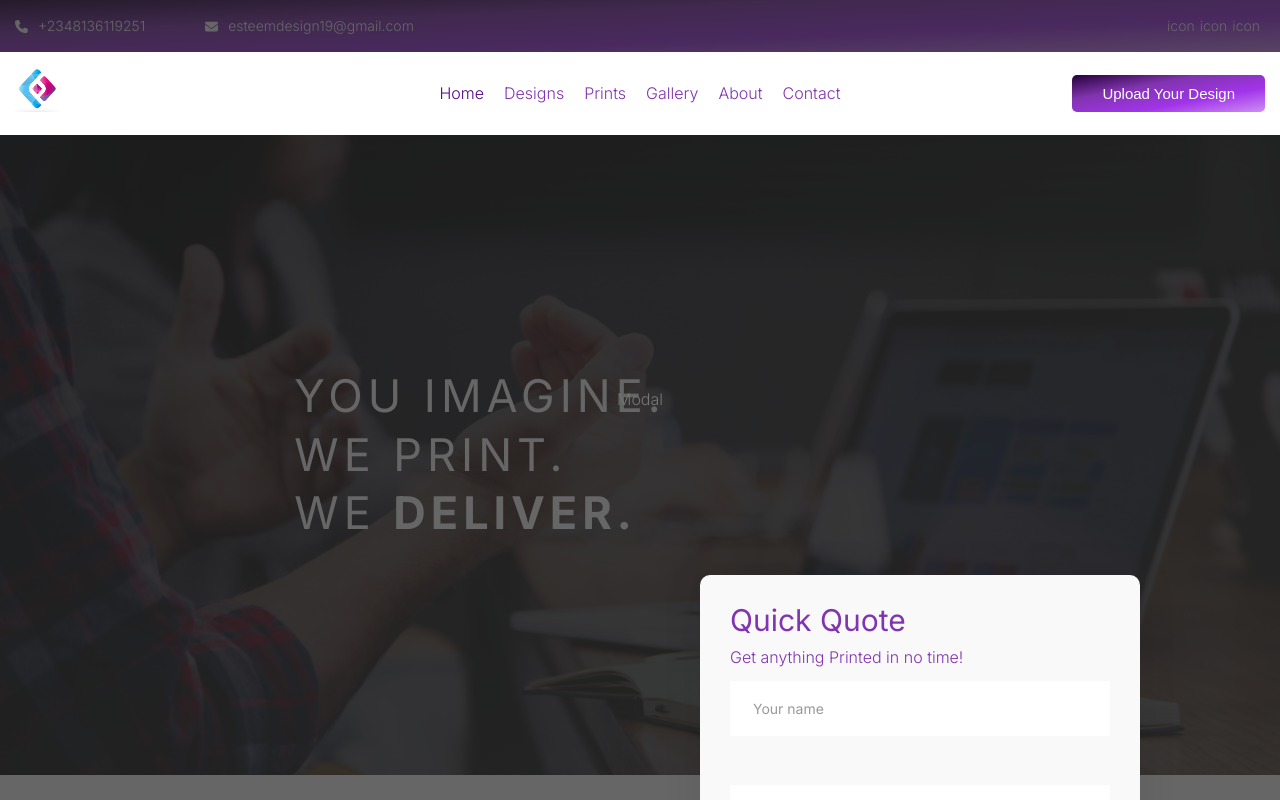
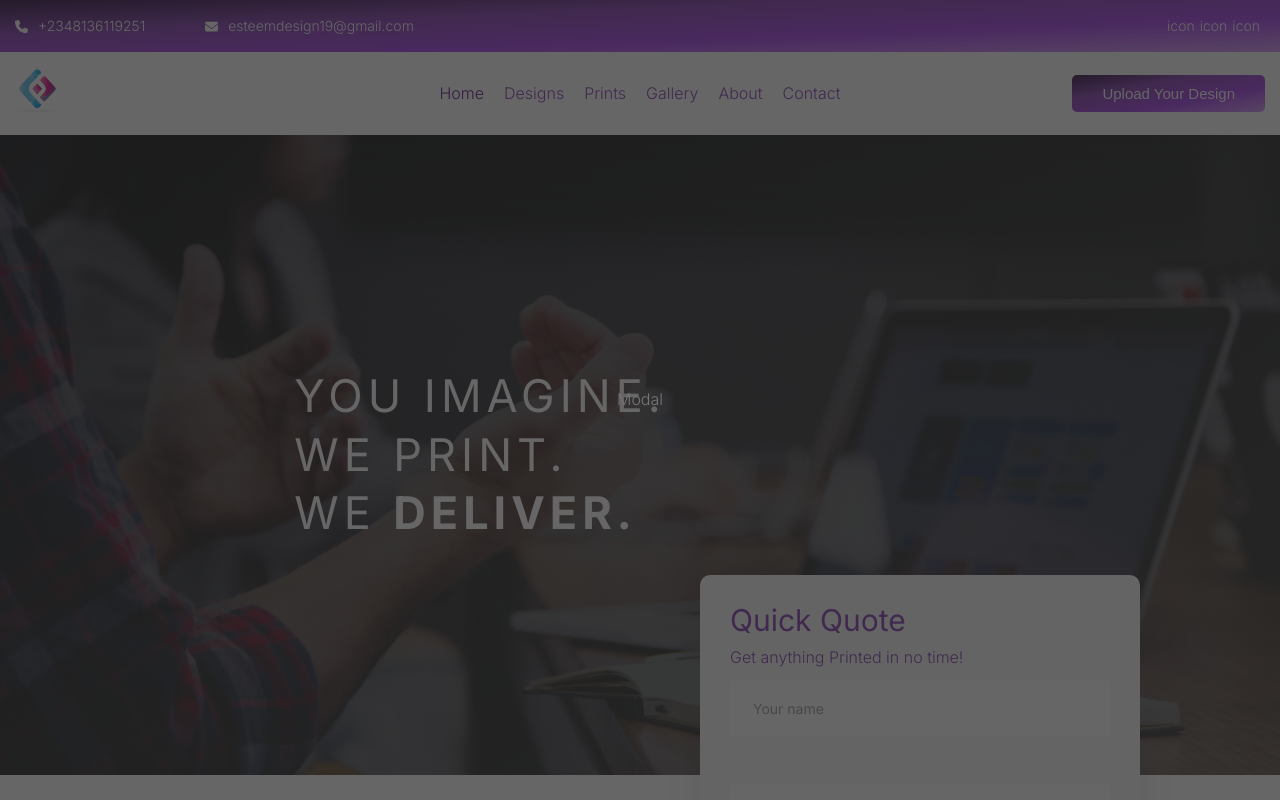
Before and after one commit to esteemayo/next-idesignx, a Next.js app: page / in a window 1280 px wide. Shown: the top 800 px of the page. Built offline with nearby package versions, Linux system fonts and the light colour scheme.

Commit message:
fix: add styling

```diff
--- a/src/components/modal/Modal.tsx
+++ b/src/components/modal/Modal.tsx
@@ -31,6 +31,8 @@ const Container = styled.aside`
   width: 100vw;
   height: 100%;
   background-color: rgba(38, 38, 38, 0.7);
+  z-index: 5000;
+
   display: flex;
   align-items: center;
   justify-content: center;
```
